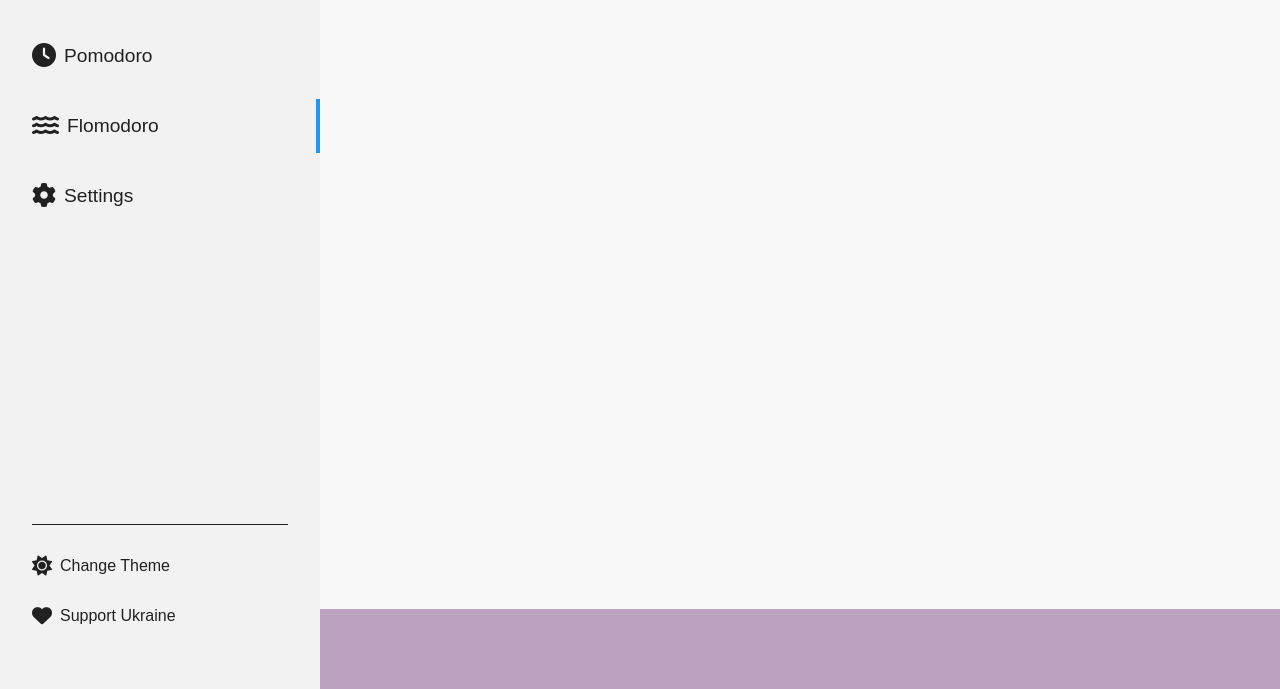
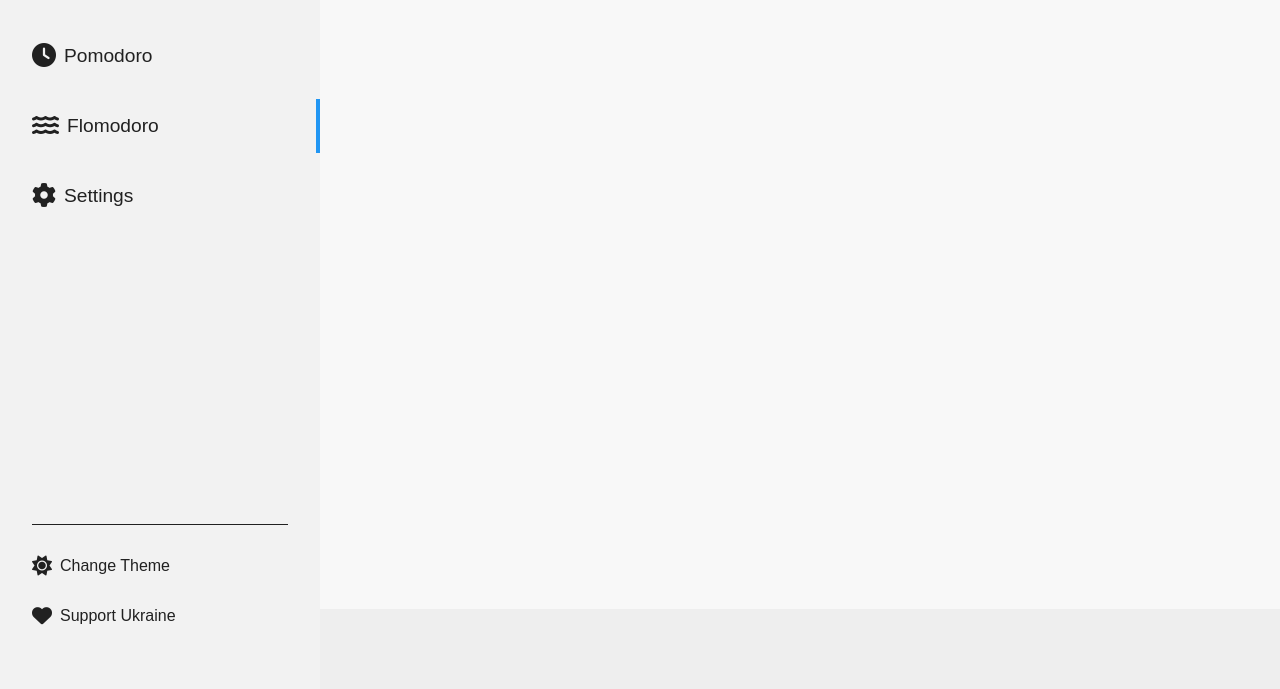
Before and after one commit to seesmof/Pomodoro-Attempt, a plain HTML site: page index.html in a window 1280 px wide. Shown: the part 111-800 px from the top of the page. Drawn offline with Linux system fonts and the light colour scheme.

Commit message:
update styles.css

```diff
--- a/styles/styles.css
+++ b/styles/styles.css
@@ -104,7 +104,7 @@
   flex: 1;
 }
 footer {
-  background: #bda3c0;
+  background: #eee;
   height: 10%;
   width: 100%;
 }
```
